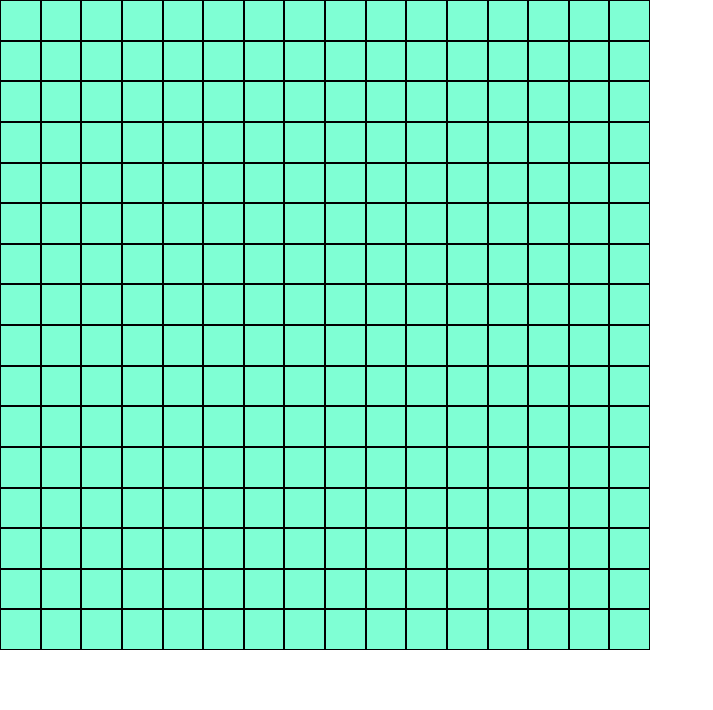
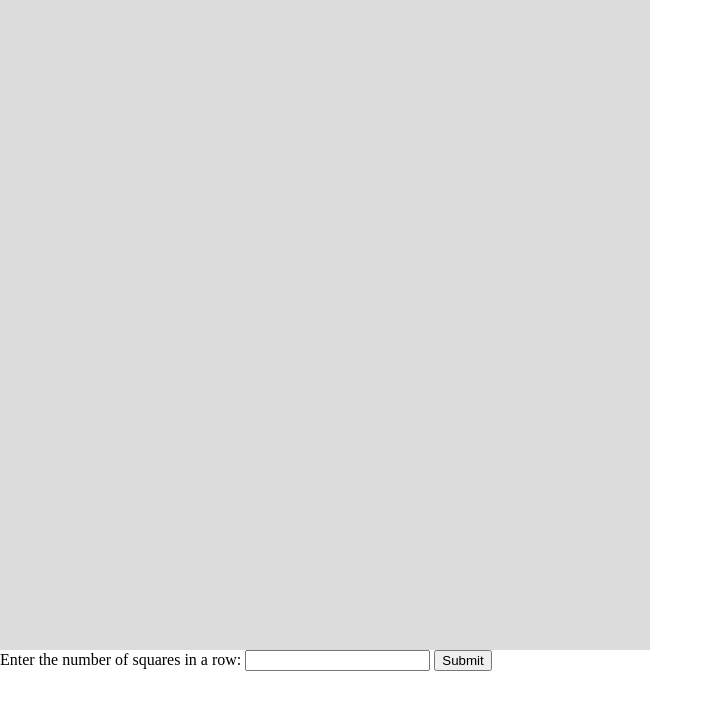
Before and after one commit to watersong89/odin-etch-a-sketch, a plain HTML site: page index.html in a window 1280 px wide. Shown: the whole page, without its empty margins (0-713 px from the left). Drawn offline with Linux system fonts and the light colour scheme.

Commit message:
Created user input for grid generation

```diff
--- a/index.html
+++ b/index.html
@@ -12,9 +12,9 @@
 
   <div class="container js-container"></div>
 
-  <!-- <label for="row-length">Enter the number of squares in a row:</label>
+  <label for="row-length">Enter the number of squares in a row:</label>
   <input type="number" name="row-length" id="row-length">
-  <button type="submit" name="row-length">Submit</button> -->
+  <button type="submit" name="row-length" class="row-length-submit">Submit</button>
 
   <script src="scripts.js"></script>
 </body>
--- a/scripts.js
+++ b/scripts.js
@@ -12,10 +12,12 @@ for (let i = 0; i < totalCells; i++) {
 }
 }
 
-generateGrid(16);
 
-// let rowInput = document.querySelector('input');
 
-// rowInput.addEventListener('click', () => {
+const rowLengthSubmitBtn = document.querySelector('.row-length-submit');
+const rowLengthInput = document.querySelector('#row-length');
 
-// })
+rowLengthSubmitBtn.addEventListener('click', () => {
+  let rowLength = rowLengthInput.value;
+  generateGrid(rowLength);
+})
```
